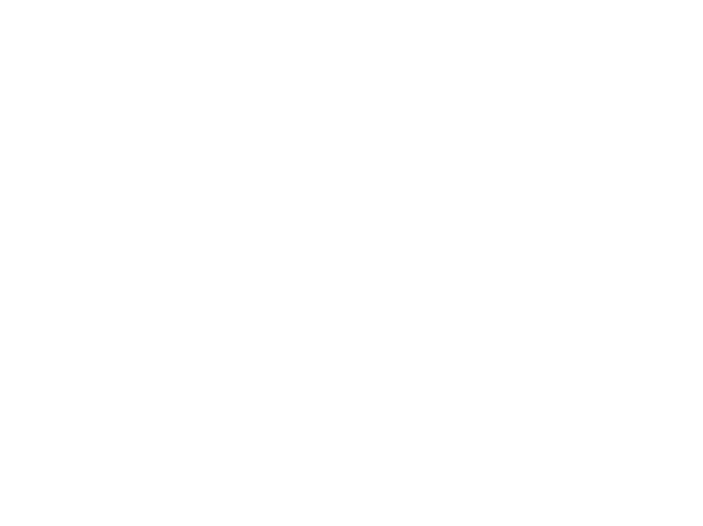
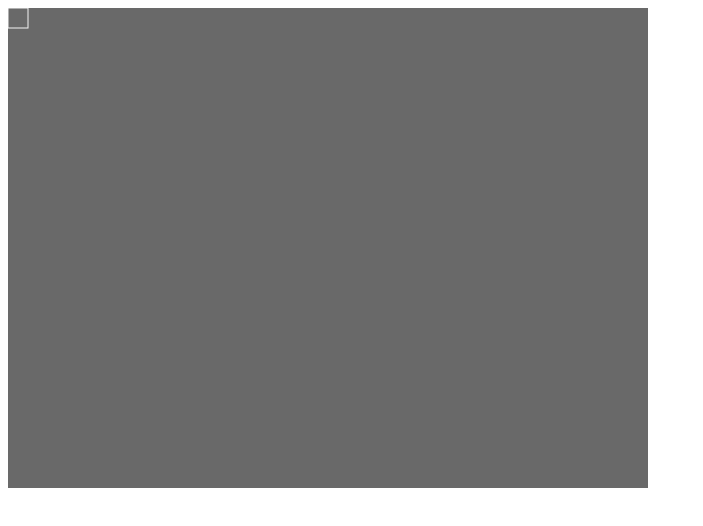
Before and after one commit to s2terminal/inside-square-game, a website built with webpack: page index.html in a window 1280 px wide. Shown: the whole page, without its empty margins (0-703 px from the left). Built offline with nearby package versions, Linux system fonts and the light colour scheme.

Commit message:
add player

```diff
--- a/index.html
+++ b/index.html
@@ -8,7 +8,7 @@
   <title>js13k</title>
 </head>
 <body>
-  <canvas id="main-canvas" width="100" height="100"></canvas>
+  <canvas id="main-canvas" width="640" height="480"></canvas>
 </script>
 </body>
 </html>
--- a/package.json
+++ b/package.json
@@ -3,10 +3,13 @@
   "main": "index.js",
   "scripts": {
     "prepare": "webpack --config webpack.config.js",
-    "watch":   "webpack --config webpack.dev.js --watch"
+    "watch": "webpack --config webpack.dev.js --watch"
   },
   "author": "s2terminal",
   "devDependencies": {
+    "eslint": "^5.5.0",
+    "eslint-config-airbnb-base": "^13.1.0",
+    "eslint-plugin-import": "^2.14.0",
     "webpack": "^4.18.0",
     "webpack-cli": "^3.1.0",
     "webpack-merge": "^4.1.4"
--- a/src/index.js
+++ b/src/index.js
@@ -1 +1,75 @@
-alert('hello js13k');
+document.addEventListener('DOMContentLoaded', () => {
+  // config
+  const fps = 30;
+
+  // Keybord
+  const keyCodeRight = 39;
+  const keyCodeLeft = 37;
+  const keyCodeUp = 38;
+  const keyCodeDown = 40;
+  let rightPressed = false;
+  let leftPressed = false;
+  let upPressed = false;
+  let downPressed = false;
+  function setKeyPressed(eventName, value) {
+    document.addEventListener(eventName, (e) => {
+      switch (e.keyCode) {
+        case keyCodeRight:
+          rightPressed = value;
+          break;
+        case keyCodeLeft:
+          leftPressed = value;
+          break;
+        case keyCodeUp:
+          upPressed = value;
+          break;
+        case keyCodeDown:
+          downPressed = value;
+          break;
+        default:
+      }
+    }, false);
+  }
+  setKeyPressed('keydown', true);
+  setKeyPressed('keyup', false);
+
+  // canvas initialize
+  const canvasElem = document.getElementById('main-canvas');
+  const canvasContext = canvasElem.getContext('2d');
+  canvasContext.fillStyle = 'dimgray';
+  canvasContext.strokeStyle = 'whitesmoke';
+
+  // Player Initialize
+  let playerX = 0;
+  let playerY = 0;
+  let playerAccelX = 0;
+  let playerAccelY = 0;
+  const playerSize = 20;
+
+  // Rendering
+  function render() {
+    // canvas clear
+    canvasContext.clearRect(0, 0, canvasElem.width, canvasElem.height);
+    canvasContext.fillRect(0, 0, canvasElem.width, canvasElem.height);
+
+    // render
+    canvasContext.beginPath();
+    canvasContext.strokeRect(playerX, playerY, playerSize, playerSize);
+
+    // player
+    function adjustPlayerCoordinate(xy, size) {
+      let retXY = xy;
+      if (xy > size + playerSize) { retXY = 0 - playerSize / 2; }
+      if (xy < 0 - playerSize) { retXY = size + playerSize / 2; }
+      return retXY;
+    }
+    playerX = adjustPlayerCoordinate(playerX, canvasElem.width);
+    playerY = adjustPlayerCoordinate(playerY, canvasElem.width);
+    if (rightPressed) { playerAccelX += 1; } else if (leftPressed) { playerAccelX -= 1; }
+    if (downPressed) { playerAccelY += 1; } else if (upPressed) { playerAccelY -= 1; }
+    playerX += playerAccelX;
+    playerY += playerAccelY;
+  }
+  // loop
+  setInterval(render, 1000 / fps);
+});
```
Also changed, not shown: .eslintrc.js (added), dist/main.js, 2 other files.
